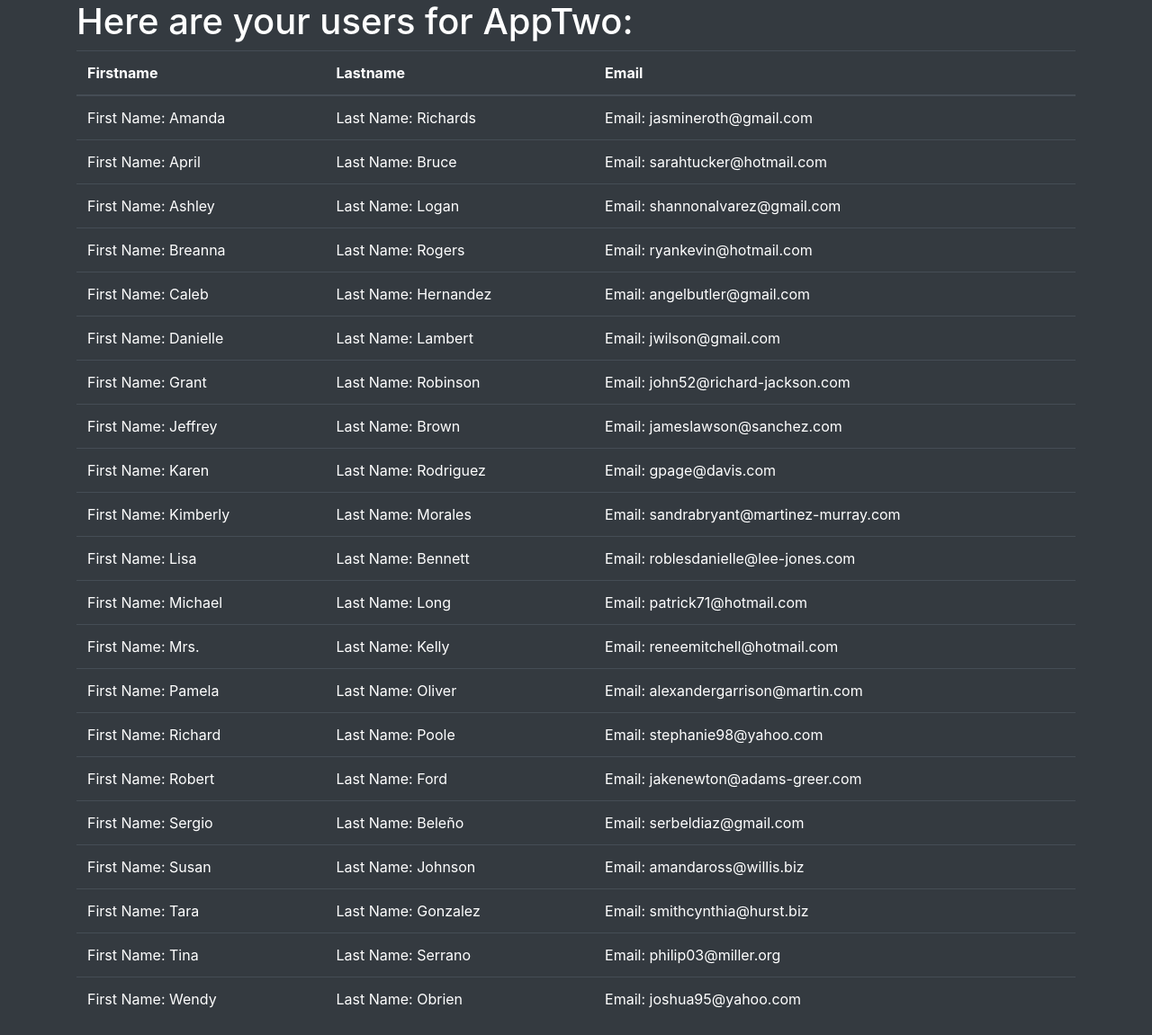
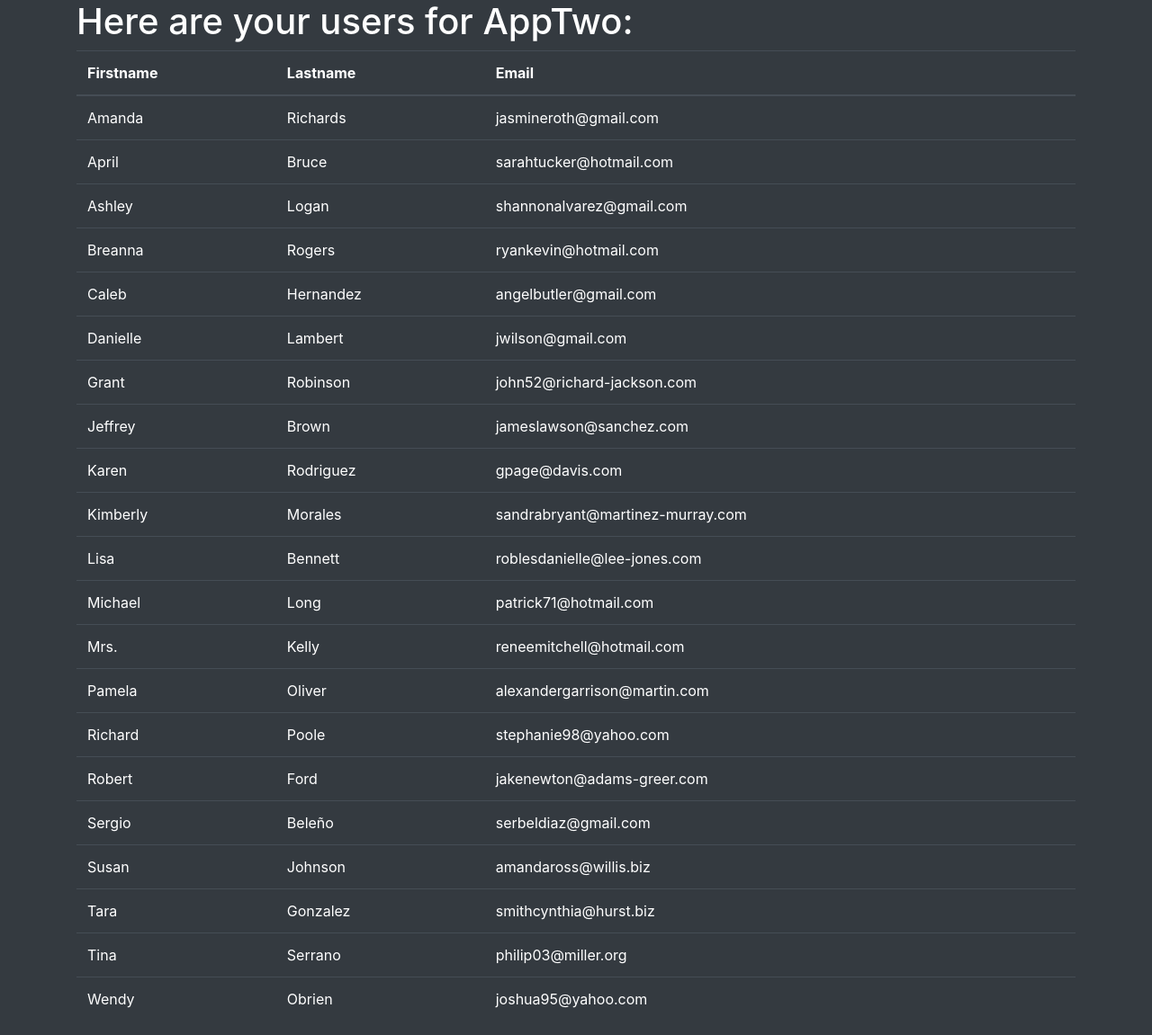
Before and after one commit to Serbeld/Django-Python, a Django app: page /users/ in a window 1280 px wide. Shown: the whole page at 90% size. Run offline with Django 3.2, Linux system fonts and the light colour scheme; data comes from the database, SQL or seed files in the repository; some libraries are stand-ins or nearby versions.

Commit message:
Modify html and hide secret key on ProTwo

```diff
--- a/Proyectos de Django/Django level two/ProTwo/ProTwo/settings.py
+++ b/Proyectos de Django/Django level two/ProTwo/ProTwo/settings.py
@@ -12,6 +12,7 @@ https://docs.djangoproject.com/en/3.2/ref/settings/
 
 from pathlib import Path
 import os
+from decouple import config
 
 # Build paths inside the project like this: BASE_DIR / 'subdir'.
 BASE_DIR = Path(__file__).resolve().parent.parent
@@ -21,7 +22,7 @@ TEMPLATE_DIR = os.path.join(BASE_DIR,'templates')
 # See https://docs.djangoproject.com/en/3.2/howto/deployment/checklist/
 
 # SECURITY WARNING: keep the secret key used in production secret!
-SECRET_KEY = 'django-insecure-12q6%kieqy7qqq%0oeiquxkcy^_56j4a5gmx+by8xr2w#ugee#'
+SECRET_KEY = config('SECRET_KEY')
 
 # SECURITY WARNING: don't run with debug turned on in production!
 DEBUG = True
--- a/Proyectos de Django/Django level two/ProTwo/appTwo/templates/appTwo/users.html
+++ b/Proyectos de Django/Django level two/ProTwo/appTwo/templates/appTwo/users.html
@@ -34,9 +34,9 @@
 
                 {% for person in users %}
                 <tr>
-                    <td>First Name: {{person.first_name}}</td>
-                    <td>Last Name: {{person.last_name}}</td>
-                    <td>Email: {{person.email}}</td>
+                    <td>{{person.first_name}}</td>
+                    <td>{{person.last_name}}</td>
+                    <td>{{person.email}}</td>
                 </tr>
                 {% endfor %}
 
```
